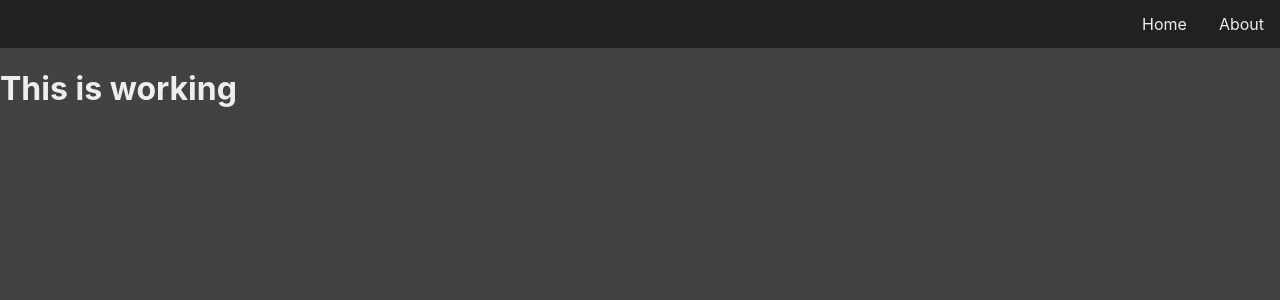
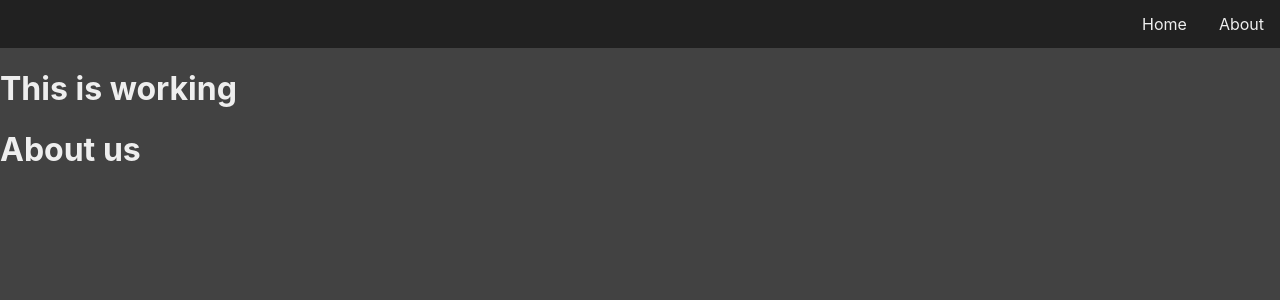
Before and after one commit to Skim1571/rollercoasterHackathon, a React (Create React App) app in the folder client/: page /about in a window 1280 px wide. Shown: the top 300 px of the page. Built offline with nearby package versions, Linux system fonts and the light colour scheme.

Commit message:
got About baseline working

```diff
--- a/client/src/App.js
+++ b/client/src/App.js
@@ -1,6 +1,6 @@
 import './styles/App.css';
 import { Routes, Route } from 'react-router-dom'
-import Test from './components/Test'
+import About from './pages/About'
 import Header from './components/Header'
 import Home from './pages/Home'
 
@@ -12,7 +12,7 @@
       <h1>This is working</h1>
       <Routes>
         <Route path="/" element={<Home />} />
-        <Route path='/test' element={<Test/>}/>
+        <Route path='/about' element={<About/>}/>
       </Routes>
     </div>
   );
--- /dev/null
+++ b/client/src/pages/About.js
@@ -0,0 +1,10 @@
+const About = () => {
+
+  return (
+    <div>
+      <h1>About us</h1>
+    </div>
+  )
+}
+
+export default About
```
